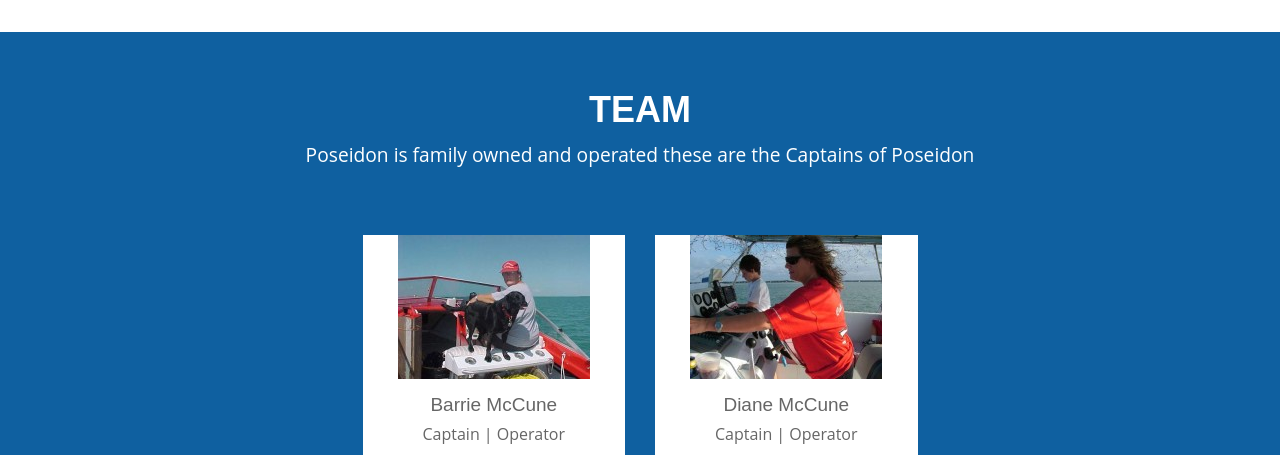
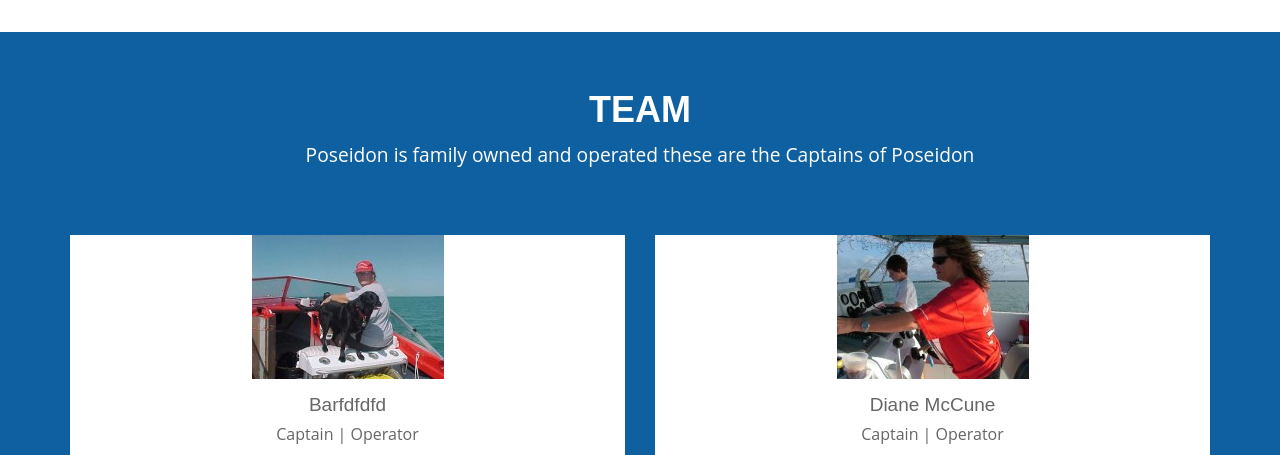
Before and after one commit to Scosentino/towboatislamorada, a plain HTML site: page public/index.html in a window 1280 px wide. Shown: the part 2401-2856 px from the top of the page. Drawn offline with Linux system fonts and the light colour scheme.

Commit message:
Margins on team

```diff
--- a/public/index.html
+++ b/public/index.html
@@ -1,34 +1,21 @@
 
 <!doctype html>
-<!--[if IE 7 ]>    <html lang="en-gb" class="isie ie7 oldie no-js"> <![endif]-->
-<!--[if IE 8 ]>    <html lang="en-gb" class="isie ie8 oldie no-js"> <![endif]-->
-<!--[if IE 9 ]>    <html lang="en-gb" class="isie ie9 no-js"> <![endif]-->
-<!--[if (gt IE 9)|!(IE)]><!-->
+
 <html lang="en-gb" class="no-js">
-<!--<![endif]-->
+
 <head>
 <meta charset="utf-8">
 <meta name="viewport" content="width=device-width, initial-scale=1, maximum-scale=1">
-<!--[if lt IE 9]>
-    <meta http-equiv="X-UA-Compatible" content="IE=edge,chrome=1">
-    <![endif]-->
+
 <title>TowBoatUS | Poseidon</title>
 <meta name="description" content="">
-<meta name="author" content="WebThemez">
-<!--[if lt IE 9]>
-        <script src="http://html5shim.googlecode.com/svn/trunk/html5.js"></script>
-    <![endif]-->
-<!--[if lte IE 8]>
-		<script type="text/javascript" src="http://explorercanvas.googlecode.com/svn/trunk/excanvas.js"></script>
-	<![endif]-->
+<meta name="author" content="#">
 <link rel="stylesheet" href="css/bootstrap.min.css" />
 <link rel="stylesheet" type="text/css" href="css/isotope.css" media="screen" />
 <link rel="stylesheet" href="js/fancybox/jquery.fancybox.css" type="text/css" media="screen" />
 <link href="css/animate.css" rel="stylesheet" media="screen">
-<!-- Owl Carousel Assets -->
 <link href="js/owl-carousel/owl.carousel.css" rel="stylesheet">
 <link rel="stylesheet" href="css/styles.css" />
-<!-- Font Awesome -->
 <link href="font/css/font-awesome.min.css" rel="stylesheet">
 </head>
 
@@ -231,9 +218,9 @@
 
         </p>
       </div>
-      <div class="six columns feature-media left">
-        <img src="images/android.jpg" alt="">
-        <img src="images/apple.jpg" alt="">
+      <div class="six columns feature-media">
+        <img class="text-center" src="images/android.jpg" alt="">
+        <img class="text-center" src="images/apple.jpg" alt="">
 
       </div>
     </div>
@@ -337,37 +324,16 @@
 <section id="team" class="page-section">
   <div class="container">
     <div class="heading text-center">
-      <!-- Heading -->
       <h2>Team</h2>
       <p>Poseidon is family owned and operated these are the Captains of Poseidon</p>
     </div>
-    <!-- Team Member's Details -->
-    <div class="team-content">
+    <div>
       <div class="row">
-        <div class="col-md-3 col-sm-6 col-xs-6">
-
-          <!-- <div class="team-member pDark">
-
+        <div class="col-md-6">
+          <div class="team-member pDark">
             <div class="member-img">
-
-              <img class="img-responsive" src="images/photo-1.jpg" alt=""> </div>
-
-            <h4>John Doe</h4>
-
-            <span class="pos">CEO</span>
-            <div class="team-socials"> <a href="#"><i class="fa fa-facebook"></i></a> <a href="#"><i class="fa fa-google-plus"></i></a> <a href="#"><i class="fa fa-twitter"></i></a> <a href="#"><i class="fa fa-dribbble"></i></a> <a href="#"><i class="fa fa-github"></i></a> </div>
-          </div> -->
-        </div>
-        <div class="col-md-3 col-sm-6 col-xs-6">
-          <!-- Team Member -->
-          <div class="team-member pDark">
-            <!-- Image Hover Block -->
-            <div class="member-img">
-              <!-- Image  -->
               <img class="img-responsive text-center" src="images/photo-2.jpg" alt=""> </div>
-            <!-- Member Details -->
-            <h4>Barrie McCune</h4>
-            <!-- Designation -->
+            <h4>Barfdfdfd</h4>
             <span class="pos">Captain | Operator</span>
             <div class="team-socials">
               <a href="#"><i class="fa fa-facebook"></i></a>
@@ -376,16 +342,11 @@
             </div>
           </div>
         </div>
-        <div class="col-md-3 col-sm-6 col-xs-6">
-          <!-- Team Member -->
+        <div class="col-md-6">
           <div class="team-member pDark">
-            <!-- Image Hover Block -->
             <div class="member-img">
-              <!-- Image  -->
               <img class="img-responsive text-center" src="images/photo-3.jpg" alt=""> </div>
-            <!-- Member Details -->
             <h4>Diane McCune</h4>
-            <!-- Designation -->
             <span class="pos">Captain | Operator</span>
             <div class="team-socials">
               <a href="#"><i class="fa fa-facebook"></i></a>
@@ -394,20 +355,6 @@
 
             </div>
           </div>
-        </div>
-        <div class="col-md-3 col-sm-6 col-xs-6">
-
-        <!--   <div class="team-member pDark">
-
-            <div class="member-img">
-
-              <img class="img-responsive" src="images/photo-4.jpg" alt=""> </div>
-
-            <h4>Joan Ray</h4>
-
-            <span class="pos">Creative</span>
-            <div class="team-socials"> <a href="#"><i class="fa fa-facebook"></i></a> <a href="#"><i class="fa fa-google-plus"></i></a> <a href="#"><i class="fa fa-twitter"></i></a> <a href="#"><i class="fa fa-dribbble"></i></a> <a href="#"><i class="fa fa-github"></i></a> </div>
-          </div> -->
         </div>
       </div>
     </div>
```
